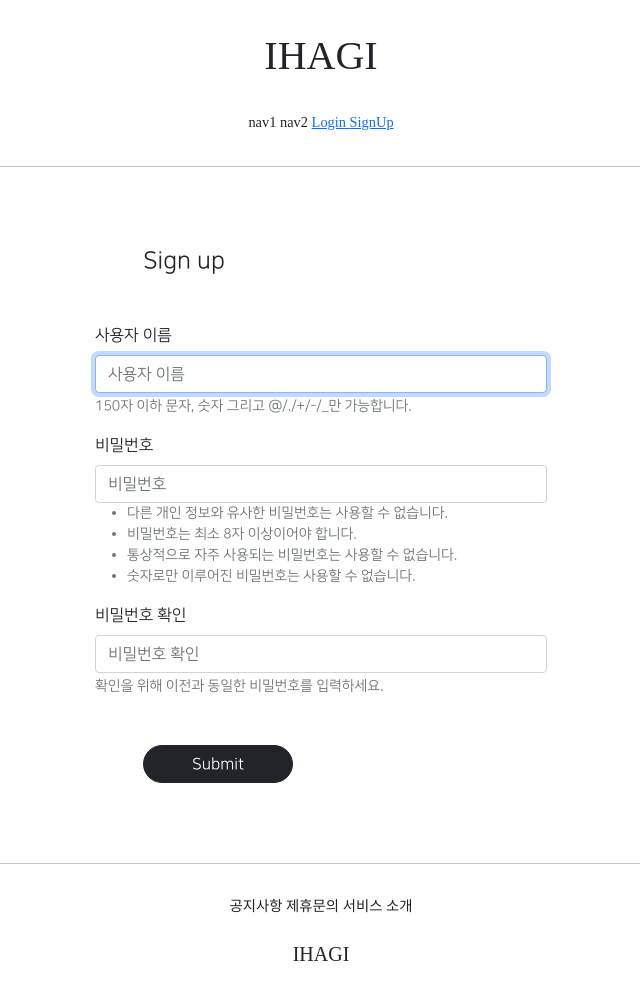
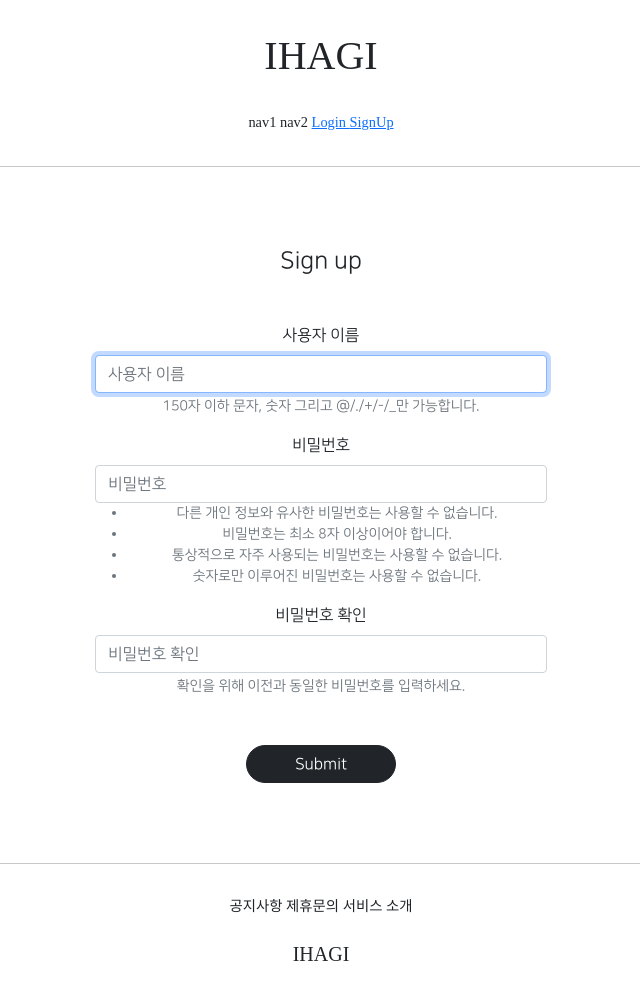
Before and after one commit to IHAGI-c/GIS_class_2, a Django app: page /accounts/create/ in a window 1280 px wide. Shown: the whole page, without its empty margins (319-959 px from the left). Run offline with Django 3.2, Linux system fonts and the light colour scheme; parts of the project's set-up code (start-up, migrations or seed data) failed here and were passed over; some libraries are stand-ins or nearby versions.

Commit message:
7/19 class_2 class commit 3

```diff
--- a/accountapp/templates/accountapp/create.html
+++ b/accountapp/templates/accountapp/create.html
@@ -4,7 +4,7 @@
 {% block content %}
 
 
-    <div class="text-center, mw-500 m-auto">
+    <div class="text-center mw-500 m-auto">
         <div class="m-5">
             <h4>Sign up</h4>
         </div>
--- a/accountapp/templates/accountapp/delete.html
+++ b/accountapp/templates/accountapp/delete.html
@@ -2,7 +2,7 @@
 
 {% block content %}
 
-    <div class="text-center, mw-500 m-auto">
+    <div class="text-center mw-500 m-auto">
         <div class="m-5">
             <h4>Quit</h4>
         </div>
--- a/accountapp/templates/accountapp/detail.html
+++ b/accountapp/templates/accountapp/detail.html
@@ -3,13 +3,16 @@
 {% block content %}
 
 
-    <div class="text-center, mw-500 m-auto">
+    <div class="text-center mw-500 m-auto">
         <div class="m-5">
             <h4>{{ target_user.username }}</h4>
         </div>
         <div>
             {{ target_user.date_joined }}
         </div>
+
+        {% if user == target_user %}
+
         <div>
             <a href="{% url 'accountapp:update' pk=target_user.pk %}">
                 Update Info
@@ -20,6 +23,7 @@
                 Quit
             </a>
         </div>
+        {% endif %}
     </div>
 
 {% endblock %}
--- a/accountapp/templates/accountapp/update.html
+++ b/accountapp/templates/accountapp/update.html
@@ -4,7 +4,7 @@
 {% block content %}
 
 
-    <div class="text-center, mw-500 m-auto">
+    <div class="text-center mw-500 m-auto">
         <div class="m-5">
             <h4>Update Info</h4>
         </div>
--- a/accountapp/views.py
+++ b/accountapp/views.py
@@ -8,6 +8,7 @@ from django.shortcuts import render
 from django.urls import reverse, reverse_lazy
 from django.views.generic import CreateView, DetailView, UpdateView, DeleteView
 
+from accountapp.forms import AccountCreationForm
 from accountapp.models import HelloWorld
 
 
@@ -42,7 +43,7 @@ class AccountDetailView(DetailView):
 
 class AccountUpdateView(UpdateView):
     model = User
-    form_class = UserCreationForm
+    form_class = AccountCreationForm # 상속받아서 커스터 마이징
     context_object_name = 'target_user'
     success_url = reverse_lazy('accountapp:hello_world')
     template_name = 'accountapp/update.html'
```
